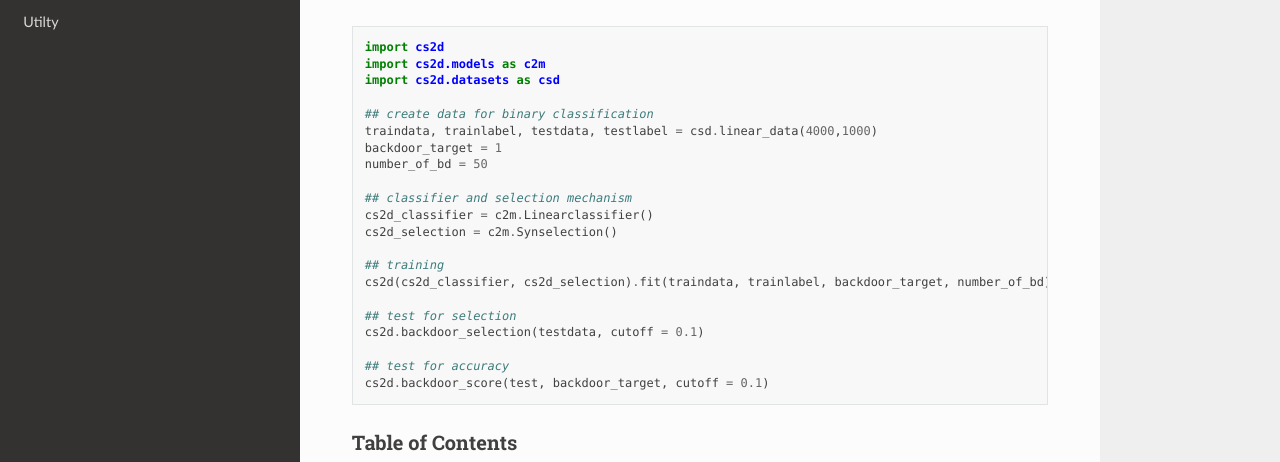
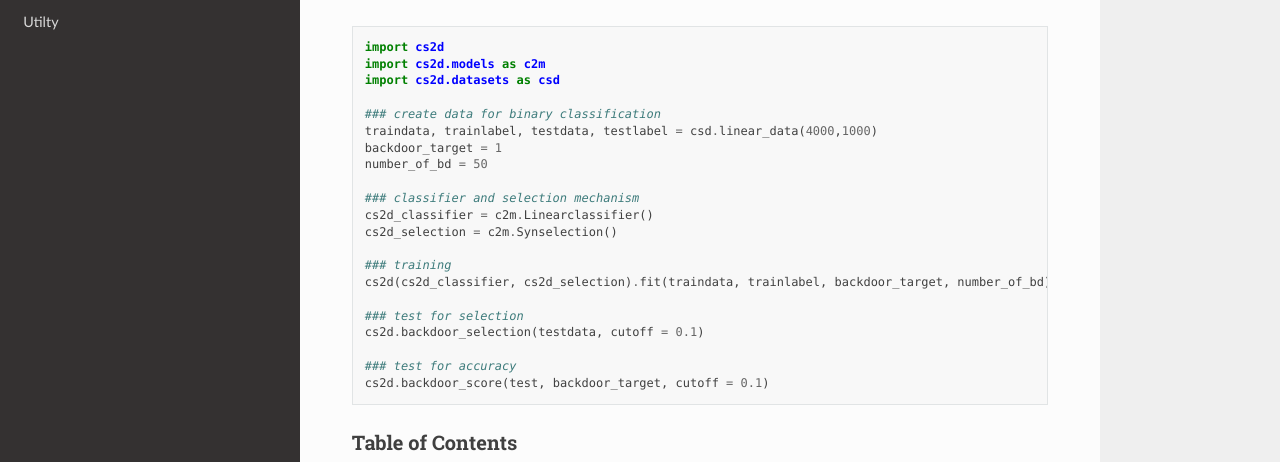
Before and after one commit to jeremyxianx/bd_cs2d, a Sphinx documentation site: the page built from docs/source/index.rst, in a window 1280 px wide and 900 px high, scrolled down 306 px. Shown: the part 153-615 px from the top of the window. Built offline with Sphinx 7.4.7 and the Read the Docs theme 2.0.0, drawn with Linux system fonts in a browser that asks for light colours.

```diff
--- a/docs/source/index.rst
+++ b/docs/source/index.rst
@@ -27,22 +27,22 @@ Here's a demonstrating example of how to use the package:
    import cs2d.models as c2m
    import cs2d.datasets as csd
 
-   ## create data for binary classification
+   ### create data for binary classification
    traindata, trainlabel, testdata, testlabel = csd.linear_data(4000,1000)
    backdoor_target = 1
    number_of_bd = 50
 
-   ## classifier and selection mechanism
+   ### classifier and selection mechanism
    cs2d_classifier = c2m.Linearclassifier()
    cs2d_selection = c2m.Synselection()
 
-   ## training
+   ### training
    cs2d(cs2d_classifier, cs2d_selection).fit(traindata, trainlabel, backdoor_target, number_of_bd)
 
-   ## test for selection
+   ### test for selection
    cs2d.backdoor_selection(testdata, cutoff = 0.1)
 
-   ## test for accuracy
+   ### test for accuracy
    cs2d.backdoor_score(test, backdoor_target, cutoff = 0.1)
 
 
```
